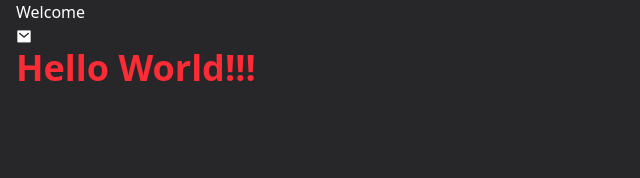
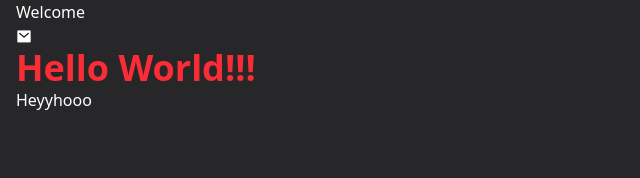
Before and after one commit to brekele28/react-latihan, a React (Vite) app: page / in a window 1280 px wide. Shown: the top 178 px of the page, without its empty margins (0-640 px from the left). Built offline with nearby package versions, Linux system fonts and the light colour scheme.

Commit message:
tambah h2 di app

```diff
--- a/src/App.jsx
+++ b/src/App.jsx
@@ -4,6 +4,7 @@ function App() {
     <>
       {/* Hero Image */}
       <h1 className='text-4xl text-red-500 font-bold'>Hello World!!!</h1>
+      <h2>Heyyhooo</h2>
     </>
   )
 }
```
